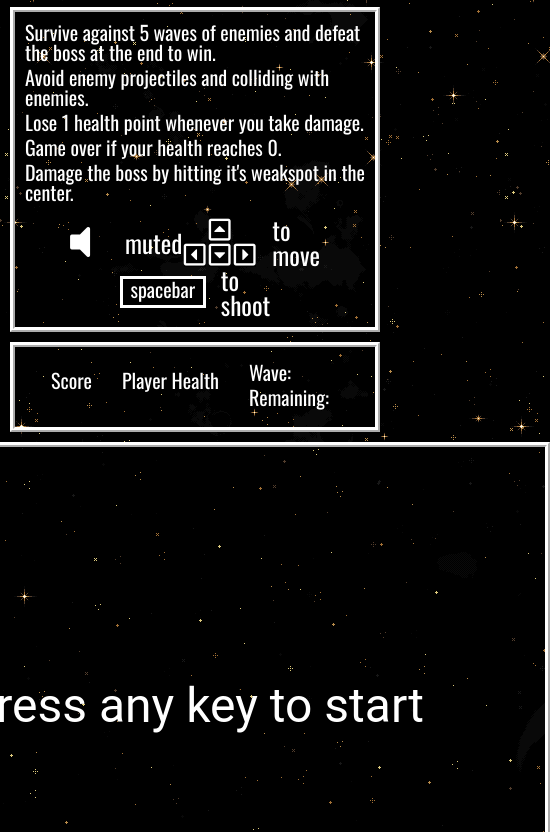
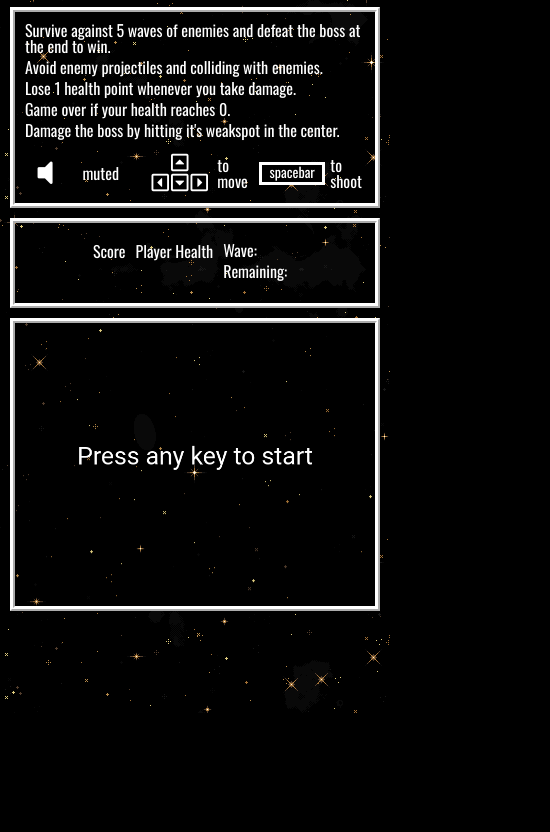
Before and after one commit to fk652/Galactic-Defender, a website built with webpack: page index.html in a window 390 px wide. Shown: the part 131-963 px from the top of the page, 550 px wide, since content can reach past the window. After the commit the page ends 844 px from the top, so only its background shows below. Built offline with nearby package versions, Linux system fonts and the light colour scheme.

Commit message:
add additional screen resizing

```diff
--- a/src/index.scss
+++ b/src/index.scss
@@ -1,6 +1,8 @@
 @import "./styles/css-reset.scss";
 @import "./styles/main-container.scss";
 @import "./styles/media-1250px.scss";
+@import "./styles/media-736px.scss";
+@import "./styles/media-480px.scss";
 
 .break {
   flex-basis: 100%;
--- a/src/styles/main-container.scss
+++ b/src/styles/main-container.scss
@@ -155,6 +155,11 @@ $icon-background-color: black;
       p {
         margin-bottom: 10px;
       }
+
+      #score {
+        display: inline-block;
+        min-height: 30px;
+      }
     }
 
     .player-health {
@@ -167,6 +172,7 @@ $icon-background-color: black;
       #player-health-bar {
         display: flex;
         align-content: flex-start;
+        min-height: 20px;
 
         .player-health-point {
           width: 10px;
@@ -194,6 +200,7 @@ $icon-background-color: black;
         justify-content: center;
         align-content: flex-start;
         flex-wrap: wrap;
+        min-height: 30px;
 
         .boss-health-point {
           width: 15px;
--- a/src/styles/media-1250px.scss
+++ b/src/styles/media-1250px.scss
@@ -86,6 +86,10 @@
         p {
           margin-bottom: 10px;
         }
+
+        #score {
+          min-height: 14px;
+        }
       }
 
       .player-health {
@@ -94,6 +98,8 @@
         text-align: start;
 
         #player-health-bar{
+          min-height: 15px;
+
           .player-health-point {
             height: 15px;
           }
@@ -107,6 +113,8 @@
 
         #boss-health-bar{
           flex-direction: row;
+          min-height: 15px;
+
           .boss-health-point {
             height: 15px;
             width: 20px;
--- /dev/null
+++ b/src/styles/media-480px.scss
@@ -0,0 +1,90 @@
+@media screen and (max-width: 480px) {
+  .main-container {
+
+    .game-instructions {
+      .instructions-container {
+        justify-content: space-around;
+
+        .keys-container {
+          .keys-icon {
+            font-size: 20px;
+            margin-right: 5px;
+
+            .arrow-icons {
+              justify-content: center;
+              align-items: center;
+
+              i:nth-of-type(3) {
+                margin: 0 2px;
+              }
+            }
+
+            .spacebar {
+              width: 60px;
+              font-size: 14px;
+              padding-bottom: 3px;
+            }
+          }
+
+          .keys-text {
+            flex-basis: unset;
+          }
+
+          #sound-icons-container .sound-icon {
+            font-size: 30px;
+          }
+
+          .keys-text {
+            font-size: 16px;
+          }
+        }
+      }
+
+      .keys-container:nth-of-type(2) .keys-icon {
+        margin-right: 0;
+      }
+
+      ul {
+        li {
+          font-size: 16px;
+        }
+      }
+    }
+
+    .game-information {
+      font-size: 16px;
+
+      .score-container {
+        margin-right: 10px;
+
+        #score {
+          min-height: 10px;
+        }
+      }
+
+      .player-health {
+        margin-right: 10px;
+
+        #player-health-bar{
+          min-height: 10px;
+
+          .player-health-point {
+            height: 10px;
+            width: 5px;
+          }
+        }
+      }
+
+      #boss-info {
+        #boss-health-bar{
+          min-height: 10px;
+
+          .boss-health-point {
+            height: 10px;
+            width: 10px;
+          }
+        }
+      }
+    }
+  }
+}
--- /dev/null
+++ b/src/styles/media-736px.scss
@@ -0,0 +1,68 @@
+@media screen and (max-width: 736px) {
+  .main-container {
+
+    .game-instructions {
+      .instructions-container {
+        justify-content: space-around;
+
+        .keys-container {
+          .keys-icon {
+            margin-right: 10px;
+          }
+
+          .keys-text {
+            font-size: 20px;
+          }
+        }
+      }
+
+      ul {
+        li {
+          font-size: 20px;
+        }
+      }
+    }
+
+    #game-view {
+      width: calc(100% - 10px) !important;
+      height: auto !important;
+    }
+
+    .game-information {
+      flex-wrap: wrap;
+      font-size: 20px;
+
+      .score-container {
+        margin-right: 20px;
+
+        #score {
+          min-height: 12px;
+        }
+      }
+
+      .player-health {
+        margin-right: 20px;
+
+        #player-health-bar{
+          min-height: 15px;
+
+          .player-health-point {
+            height: 15px;
+            width: 8px;
+          }
+        }
+      }
+
+      #boss-info {
+        #boss-health-bar{
+          min-height: 15px;
+
+          .boss-health-point {
+            height: 15px;
+            width: 15px;
+          }
+        }
+      }
+    }
+  }
+}
```
Also changed, not shown: dist/main.css.
